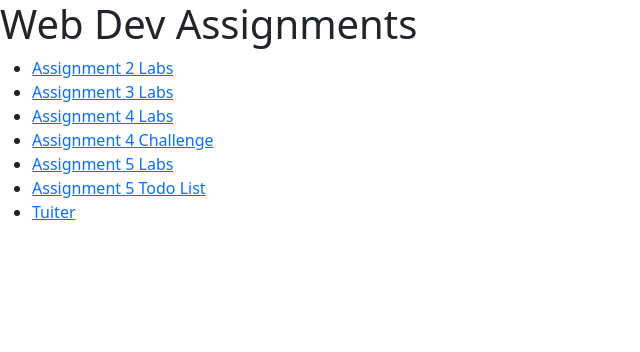
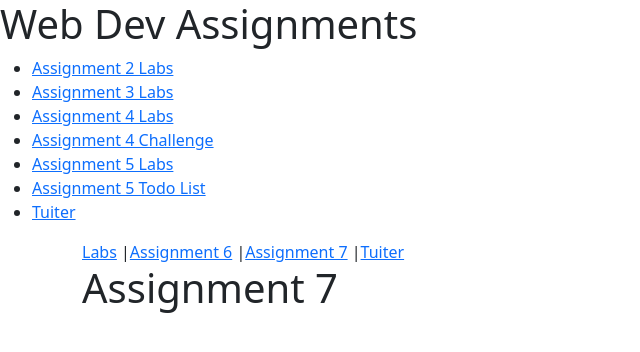
Before and after one commit to transloucent/tuiter-react-web-app, a React (Create React App) app: page /a7 in a window 1280 px wide. Shown: the top 352 px of the page, without its empty margins (0-640 px from the left). Built offline with nearby package versions, Linux system fonts and the light colour scheme.

Commit message:
Created a new Assignment 7 Component

```diff
--- a/package.json
+++ b/package.json
@@ -3,6 +3,7 @@
   "version": "0.1.0",
   "private": true,
   "dependencies": {
+    "@reduxjs/toolkit": "^1.8.6",
     "@testing-library/jest-dom": "^5.16.5",
     "@testing-library/react": "^13.4.0",
     "@testing-library/user-event": "^13.5.0",
@@ -10,9 +11,11 @@
     "bootstrap-icons": "^1.9.1",
     "react": "^18.2.0",
     "react-dom": "^18.2.0",
+    "react-redux": "^8.0.4",
     "react-router": "^6.4.2",
     "react-router-dom": "^6.4.2",
     "react-scripts": "5.0.1",
+    "redux": "^4.2.0",
     "web-vitals": "^2.1.4"
   },
   "scripts": {
--- a/src/App.js
+++ b/src/App.js
@@ -1,6 +1,5 @@
 import './App.css';
 import Labs from "./Labs"
-import HelloWorld from "./Labs/a6/hello-world";
 import Tuiter from "./tuiter";
 import {BrowserRouter} from "react-router-dom";
 import {Routes, Route} from "react-router"
@@ -10,10 +9,8 @@ function App() {
       <BrowserRouter>
           <div className="container">
               <Routes>
-                  <Route index
+                  <Route path="/*"
                          element={<Labs/>}/>
-                  <Route path="/hello"
-                         element={<HelloWorld/>}/>
                   <Route path="/tuiter/*"
                          element={<Tuiter/>}/>
               </Routes>
--- a/src/Labs/a6/index.js
+++ b/src/Labs/a6/index.js
@@ -1,4 +1,3 @@
-import Nav from "../../nav";
 import Classes from "./classes";
 import Styles from "./styles";
 import ConditionalOutput from "./conditional-output";
@@ -7,7 +6,6 @@ import TodoList from "./todo/todo-list";
 function Assignment6() {
     return (
         <div>
-            <Nav/>
             <h1>Assignment 6</h1>
             <TodoList/>
             <ConditionalOutput/>
--- /dev/null
+++ b/src/Labs/a7/index.js
@@ -0,0 +1,10 @@
+import React from "react";
+
+const Assignment7 = () => {
+    return(
+        <>
+            <h1>Assignment 7</h1>
+        </>
+    );
+};
+export default Assignment7;
--- a/src/Labs/index.js
+++ b/src/Labs/index.js
@@ -1,10 +1,20 @@
+import Nav from "../nav";
 import Assignment6 from "./a6";
+import Assignment7 from "./a7";
+import {Routes, Route} from "react-router";
 
 function Labs() {
-    return(
+    return (
         <div>
-            <Assignment6/>
+            <Nav/>
+            <Routes>
+                <Route index
+                       element={<Assignment6/>}/>
+                <Route path="a7"
+                       element={<Assignment7/>}/>
+            </Routes>
         </div>
     );
 }
+
 export default Labs;
--- a/src/nav.js
+++ b/src/nav.js
@@ -4,7 +4,8 @@ function Nav() {
     return (
         <div>
             <Link to="/">Labs</Link> |
-            <Link to="/hello">Hello</Link> |
+            <Link to="/">Assignment 6</Link> |
+            <Link to="/a7">Assignment 7</Link> |
             <Link to="/tuiter">Tuiter</Link>
         </div>
     )
```
Also changed, not shown: 1 other file (tests, documents, lock files or other folders).
